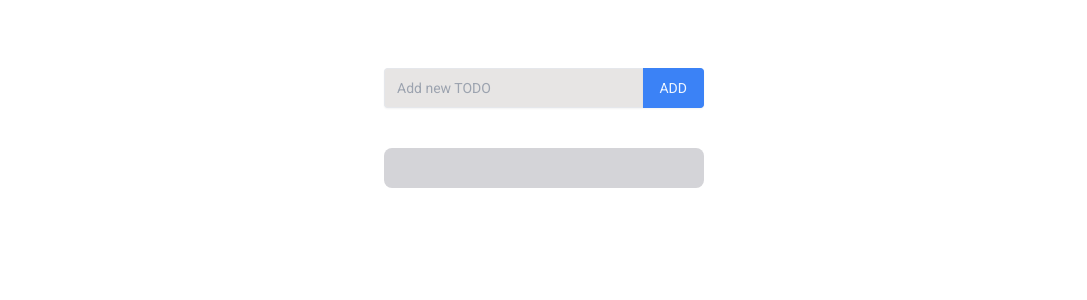
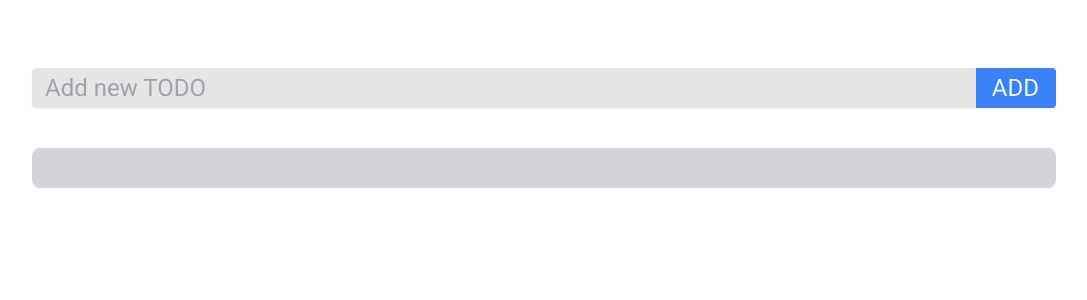
Before and after one commit to sepide-rezzayi/TodoApp, a React (Vite) app in the folder TodoApp/: page / in a window 1280 px wide. Shown: the top 300 px of the page, without its empty margins (96-1183 px from the left). Built offline with nearby package versions, Linux system fonts and the light colour scheme.

Commit message:
اضافه کردن ایکون های ادیت و حذف

```diff
--- a/TodoApp/index.html
+++ b/TodoApp/index.html
@@ -1,21 +1,24 @@
-<!doctype html>
+<!DOCTYPE html>
 <html lang="en">
-
   <head>
     <meta charset="UTF-8" />
-  <link rel="icon" type="image/svg+xml" href="/vite.svg" />
     <meta name="viewport" content="width=device-width, initial-scale=1.0" />
-  <link rel="preconnect" href="https://fonts.googleapis.com">
-  <link rel="preconnect" href="https://fonts.gstatic.com" crossorigin>
+    <link rel="preconnect" href="https://fonts.googleapis.com" />
+    <link rel="preconnect" href="https://fonts.gstatic.com" crossorigin />
     <link
       href="https://fonts.googleapis.com/css2?family=Roboto:ital,wght@0,100;0,300;0,400;0,500;0,700;0,900;1,100;1,300;1,400;1,500;1,700;1,900&display=swap"
-    rel="stylesheet">
-  <title>Vite + React</title>
+      rel="stylesheet"
+    />
+    <link
+      rel="icon"
+      type="image/x-icon"
+      href="./checklist_24dp_E8EAED_FILL0_wght400_GRAD0_opsz24.svg"
+    />
+    <title>TODO app</title>
   </head>
 
   <body>
     <div id="root"></div>
     <script type="module" src="/src/main.jsx"></script>
   </body>
-
 </html>
--- a/TodoApp/package.json
+++ b/TodoApp/package.json
@@ -10,6 +10,7 @@
     "preview": "vite preview"
   },
   "dependencies": {
+    "@phosphor-icons/react": "^2.1.7",
     "react": "^18.2.0",
     "react-dom": "^18.2.0",
     "uuid": "^10.0.0"
--- a/TodoApp/src/Components/TodoApp.jsx
+++ b/TodoApp/src/Components/TodoApp.jsx
@@ -1,6 +1,6 @@
 /* eslint-disable no-unused-vars */
 
-import { useState } from "react";
+import { useEffect, useState } from "react";
 import Todolist from "./Todolist";
 import { v4 as uuidv4 } from "uuid";
 export default function TodoApp() {
@@ -15,6 +15,7 @@ export default function TodoApp() {
       setTodo([
         ...todos,
         {
+          id: uuidv4(),
           todo: inputValue,
           status: false,
         },
@@ -32,8 +33,31 @@ export default function TodoApp() {
     setTodo(newTodos);
   };
 
+  // edite mode
+  const editHanle = (todo, newTitleTodo) => {
+    let newTodo = todos.map((todoItem) => {
+      if (todo.id === todoItem.id) {
+        todo.todo = newTitleTodo;
+      }
+      return todoItem;
+    });
+    setTodo(newTodo);
+  };
+
+  useEffect(() => {
+    setTodo(JSON.parse(localStorage.getItem("todo_lists")) ?? []);
+  }, []);
+  useEffect(() => {
+    localStorage.setItem("todo_lists", JSON.stringify(todos));
+  }, [todos]);
+  const deleteTodoHandler = (todo) => {
+    let newTodos = todos.filter((todoItem) => {
+      return todo.id !== todoItem.id;
+    });
+    setTodo(newTodos);
+  };
   return (
-    <div className="flex flex-col justify-center items-center mx-auto h-auto mt-16 w-[25vw]">
+    <div className="flex flex-col justify-center items-center mx-auto h-auto mt-16 w-[80vw] laptop:w-[80vw] tablet:w-[90vw]  text-2xl laptop:text-5xl tablet:text-4xl">
       <div className="w-full flex justify-center items-center mb-10">
         <div className="flex items-center mt-1 w-full ">
           <input
@@ -41,18 +65,22 @@ export default function TodoApp() {
             type="text"
             onKeyDown={handleSubmit}
             onChange={handleInputChange}
-            className=" bg-stone-200 w-full h-10 px-3 text-sm text-blue-500 border border-r-0 rounded-r-none focus:outline-none rounded shadow-sm"
+            className=" bg-stone-200 w-full h-10 px-3 text-2xl text-blue-500 border border-r-0 rounded-r-none  focus:outline-none rounded shadow-sm"
             placeholder="Add new TODO"
           />
           <button
-            className="h-10 px-4 text-sm bg-blue-500 border border-l-0 border-blue-500 rounded-r shadow-sm text-blue-50
+            className="h-10 px-4 text-2xl bg-blue-500 border border-l-0 border-blue-500 rounded-r shadow-sm text-blue-50
   uppercase hover:text-white hover:bg-blue-400 hover:border-blue-400 focus:outline-none"
           >
             add
           </button>
         </div>
       </div>
-      <Todolist todos={todos} toggleTodoStatuse={toggleTodoStatuse} />
+      <Todolist
+        todos={todos}
+        toggleTodoStatuse={toggleTodoStatuse}
+        editHanle={editHanle}
+      />
     </div>
   );
 }
--- a/TodoApp/src/Components/TodoItem.jsx
+++ b/TodoApp/src/Components/TodoItem.jsx
@@ -1,9 +1,36 @@
 /* eslint-disable react/prop-types */
+import { Pencil, Trash } from "@phosphor-icons/react";
+import { useState } from "react";
 // eslint-disable-next-line react/prop-types
-export default function TodoItem({ todo, toggleTodoStatuse }) {
+export default function TodoItem({ todo, toggleTodoStatuse, editHanle }) {
+  const [editeMode, setEditeMode] = useState(false);
+  const editeTodoHandler = (event) => {
+    if (event.key === "Enter") {
+      editHanle(todo, event.target.value);
+      setEditeMode(false);
+    }
+  };
   return (
     <>
-      <li className="list-none flex flex-row items-center space-x-4">
+      <li className="list-none flex flex-row items-stretch justify-between ">
+        {editeMode ? (
+          <div className="flex items-center space-x-5  ">
+            <input
+              type="checkbox"
+              checked={todo.status}
+              onKeyDown={editeTodoHandler}
+              onChange={() => {}}
+            />
+            <Trash
+              size={28}
+              onClick={() => {
+                setEditeMode(false);
+              }}
+            />
+          </div>
+        ) : (
+          <>
+            <div className="flex items-center space-x-5  ">
               <input
                 type="checkbox"
                 checked={todo.status}
@@ -19,6 +46,18 @@ export default function TodoItem({ todo, toggleTodoStatuse }) {
                 {" "}
                 {todo.todo}
               </p>
+            </div>
+            <div className="flex justify-center space-x-3">
+              <Pencil
+                size={28}
+                onClick={() => {
+                  setEditeMode(true);
+                }}
+              />
+              <Trash size={28} />
+            </div>
+          </>
+        )}
       </li>
       <hr className="w-[100%] h-[1px] bg-blue-500 border-0 rounded mx-auto" />
     </>
--- a/TodoApp/src/Components/Todolist.jsx
+++ b/TodoApp/src/Components/Todolist.jsx
@@ -2,7 +2,7 @@
 // eslint-disable-next-line react/prop-types
 import TodoItem from "./TodoItem";
 
-export default function Todolist({ todos, toggleTodoStatuse }) {
+export default function Todolist({ todos, toggleTodoStatuse, editHanle }) {
   // console.log(todos);
   return (
     <div className=" flex justify-center mx-auto w-full bg-zinc-300 py-5 rounded-lg">
@@ -12,6 +12,7 @@ export default function Todolist({ todos, toggleTodoStatuse }) {
             todo={todo}
             key={index}
             toggleTodoStatuse={toggleTodoStatuse}
+            editHanle={editHanle}
           />
         ))}
       </ul>
--- a/TodoApp/tailwind.config.js
+++ b/TodoApp/tailwind.config.js
@@ -5,10 +5,22 @@ export default {
   content: ["./index.html", "./src/**/*.{js,ts,jsx,tsx}"],
   theme: {
     extend: {
+      screens: {
+        mobile: "640px",
+        // If the screen width is 640 pixels or wider, the styles defined inside the media query will be applied.
+
+        tablet: "1024px",
+        // => @media (min-width: 1024px) { ... }
+
+        laptop: "1280px",
+        // => @media (min-width: 1280px) { ... }
+        desktop: "1536px",
+      },
       fontFamily: {
         fontRoboto: ['"Roboto"', ...defaultTheme.fontFamily.sans],
       },
     },
   },
+
   plugins: [],
 };
```
Also changed, not shown: TodoApp/checklist_24dp_E8EAED_FILL0_wght400_GRAD0_opsz24.svg (added), 1 other file (tests, documents, lock files or other folders). Lines whose indentation alone changed are shown as unchanged.
